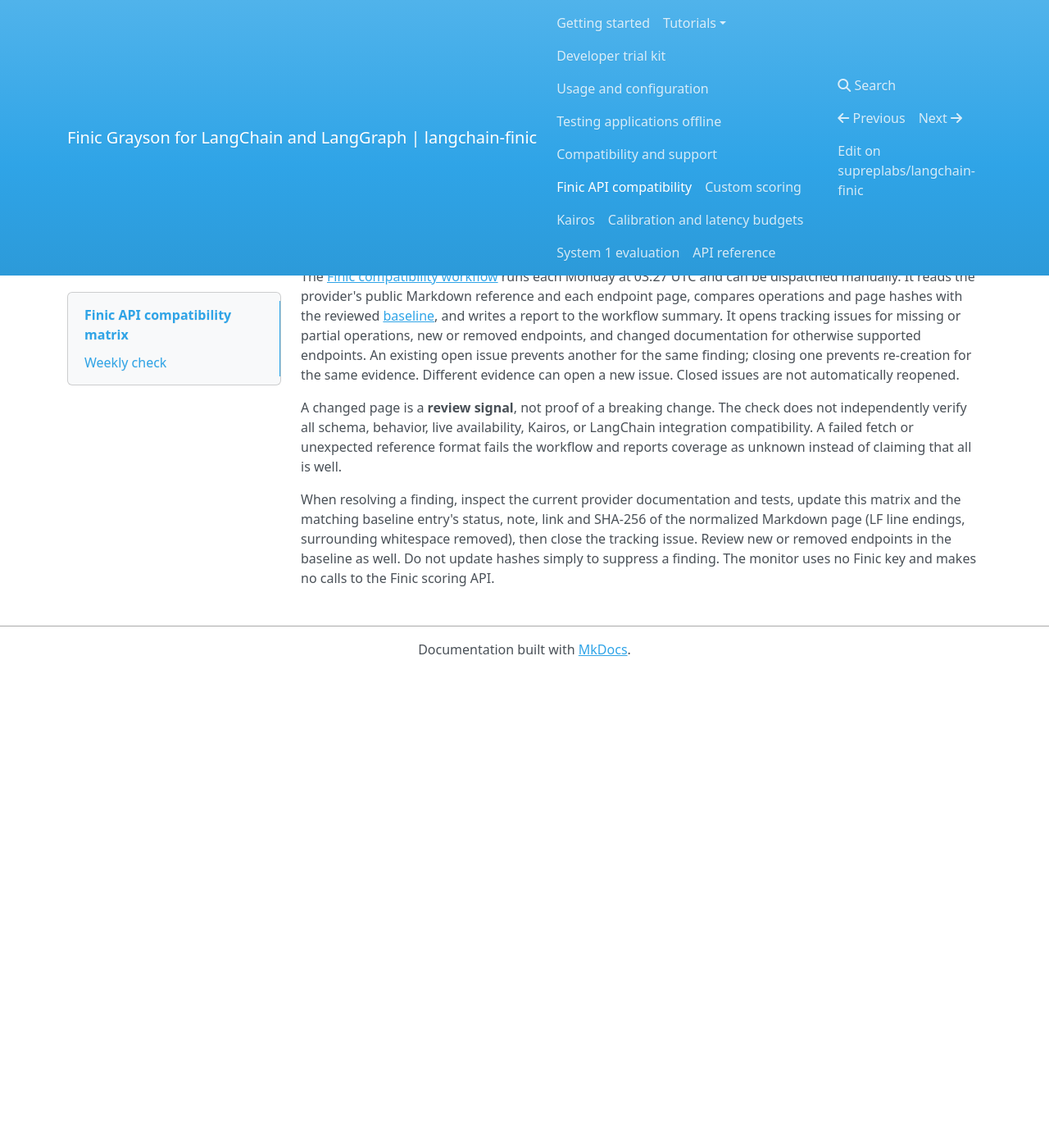
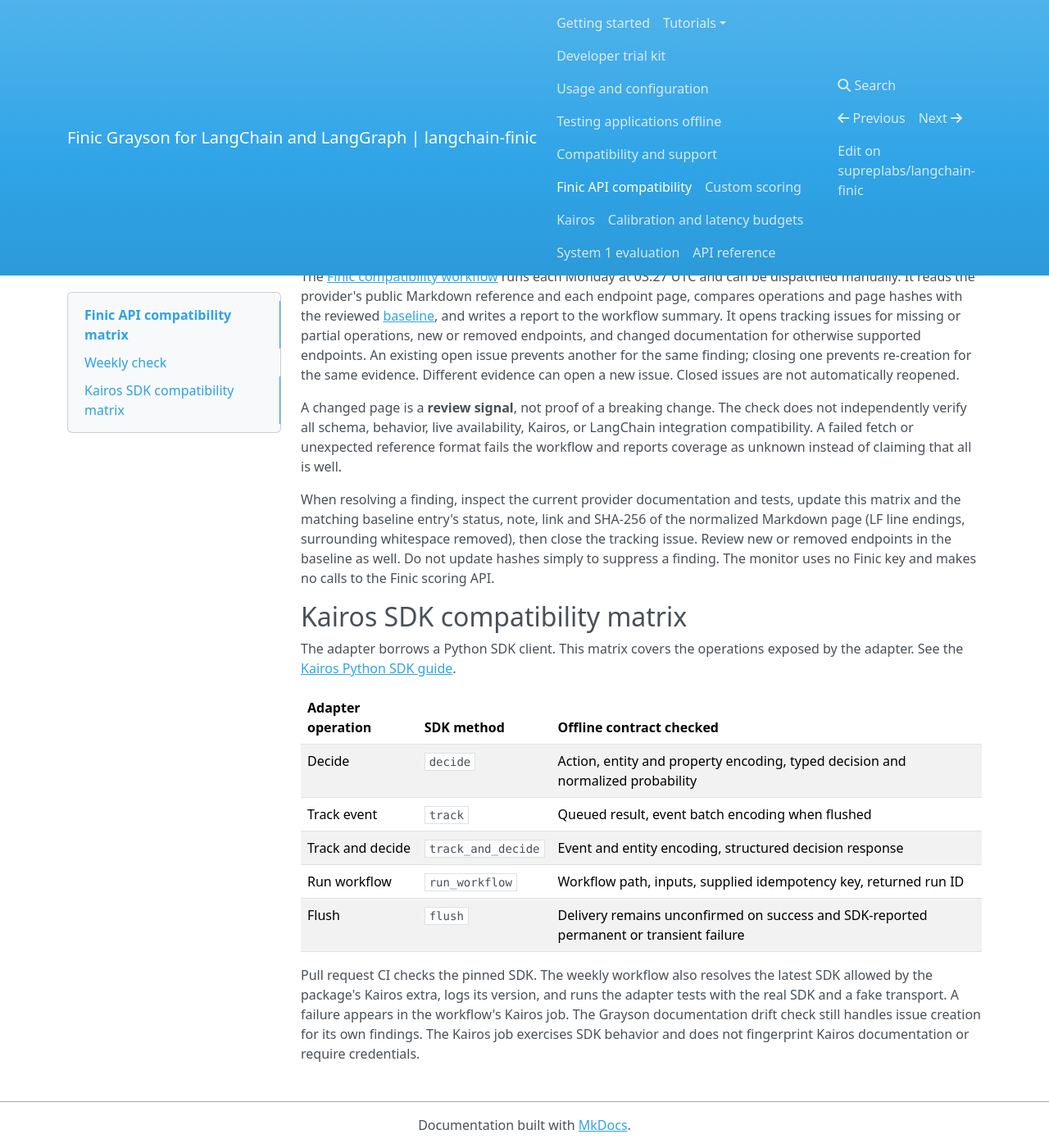
Before and after one commit to supreplabs/langchain-finic, an MkDocs documentation site: the page built from docs/finic-compatibility.md, in a window 1280 px wide and 1400 px high, scrolled down 1857 px. Shown: the whole window at 82% size. Built offline with MkDocs 1.6.1, drawn with Linux system fonts in a browser that asks for light colours; nearby versions of some CDN libraries; before the commit the page ends 2677 px from its top, so only the background shows below that.

Commit message:
test: monitor Kairos SDK compatibility

```diff
--- a/docs/finic-compatibility.md
+++ b/docs/finic-compatibility.md
@@ -61,3 +61,23 @@ normalized Markdown page (LF line endings, surrounding whitespace removed), then
 close the tracking issue. Review new or removed endpoints in the baseline as well.
 Do not update hashes simply to suppress a finding. The monitor uses no Finic key and
 makes no calls to the Finic scoring API.
+
+## Kairos SDK compatibility matrix
+
+The adapter borrows a Python SDK client. This matrix covers the operations exposed
+by the adapter. See the [Kairos Python SDK guide](https://kairos.finic.ai/docs/reference/clients/python).
+
+| Adapter operation | SDK method | Offline contract checked |
+| --- | --- | --- |
+| Decide | `decide` | Action, entity and property encoding, typed decision and normalized probability |
+| Track event | `track` | Queued result, event batch encoding when flushed |
+| Track and decide | `track_and_decide` | Event and entity encoding, structured decision response |
+| Run workflow | `run_workflow` | Workflow path, inputs, supplied idempotency key, returned run ID |
+| Flush | `flush` | Delivery remains unconfirmed on success and SDK-reported permanent or transient failure |
+
+Pull request CI checks the pinned SDK. The weekly workflow also resolves the
+latest SDK allowed by the package's Kairos extra, logs its version, and runs
+the adapter tests with the real SDK and a fake transport. A failure appears
+in the workflow's Kairos job. The Grayson documentation drift check still
+handles issue creation for its own findings. The Kairos job exercises SDK
+behavior and does not fingerprint Kairos documentation or require credentials.
```
Also changed, not shown: 2 other files.
